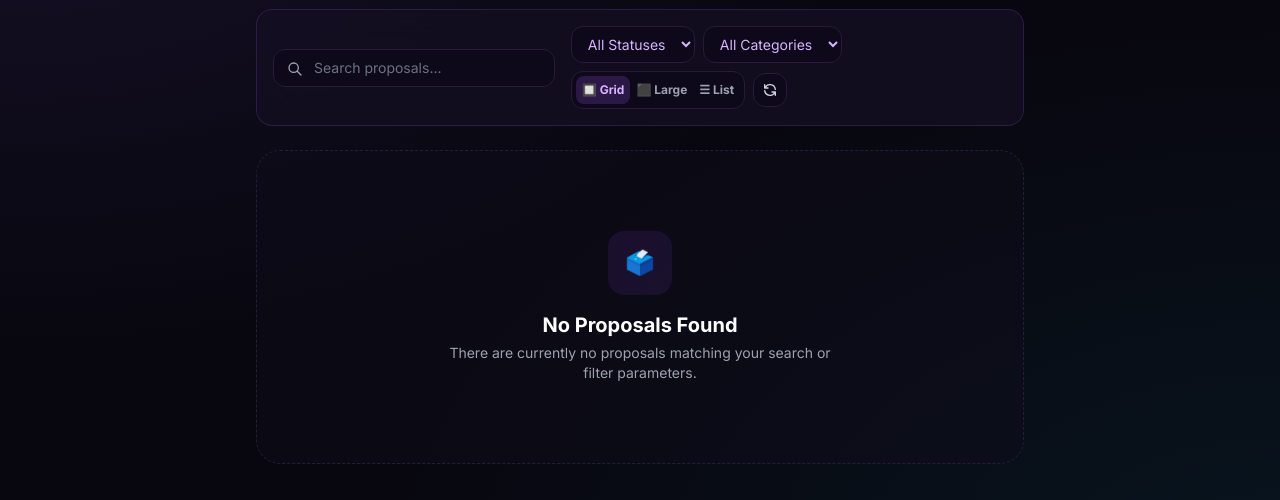
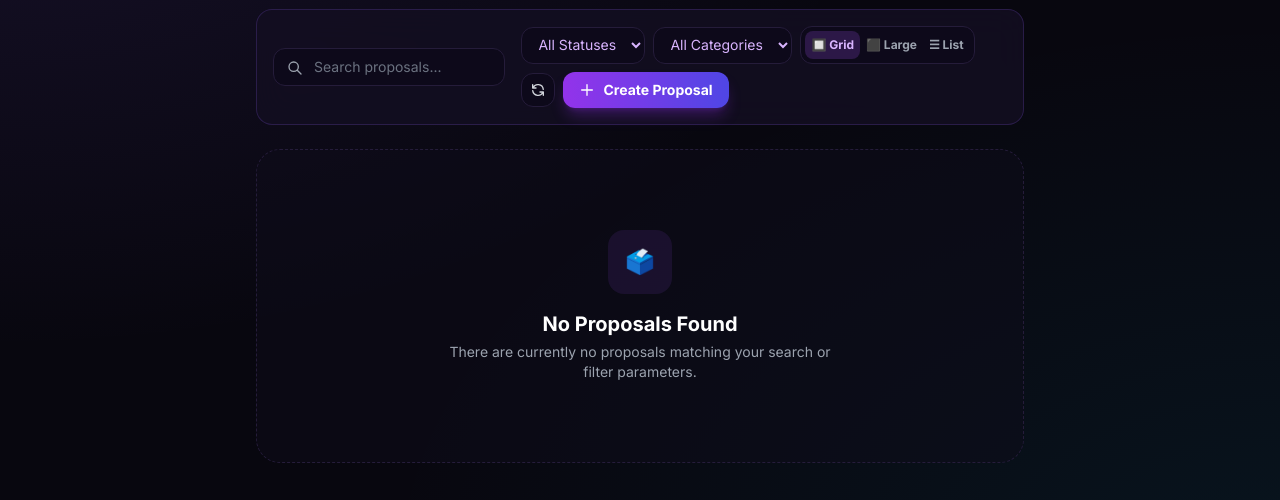
Before and after one commit to atrumin16/voting-engine, a website: page public/index.html in a window 1280 px wide. Shown: the part 215-715 px from the top of the page. Drawn offline with nearby package versions, Linux system fonts and the light colour scheme; no server answers.

Commit message:
feat: add prominent Create Proposal button to the main Proposals tab toolbar

```diff
--- a/public/app.js
+++ b/public/app.js
@@ -1744,6 +1744,18 @@ function setDurationPreset(days) {
     const future = new Date(now.getTime() + days * 86400000);
     endInput.value = new Date(future.getTime() - future.getTimezoneOffset() * 60000).toISOString().slice(0, 16);
 }
+
+// Primary Create Proposal Action Button Handler
+function handleNewProposalClick() {
+    if (!userWallet) {
+        showToast("Please connect your Phantom wallet first.", "info");
+        connectWallet();
+        return;
+    }
+    switchTab('admin');
+    switchAdminSubTab('create');
+}
+window.handleNewProposalClick = handleNewProposalClick;
 
 // Create Proposal Admin
 async function createProposalAdmin() {
--- a/public/index.html
+++ b/public/index.html
@@ -310,6 +310,12 @@
 
                     <button onclick="loadProposals()" title="Refresh Proposals" class="p-2 bg-[#0d091a] border border-[#251c3a] hover:border-purple-500 text-gray-300 hover:text-white rounded-xl transition-colors">
                         <svg class="w-4 h-4" fill="none" stroke="currentColor" viewBox="0 0 24 24"><path stroke-linecap="round" stroke-linejoin="round" stroke-width="2" d="M4 4v5h.582m15.356 2A8.001 8.001 0 004.582 9m0 0H9m11 11v-5h-.581m0 0a8.003 8.003 0 01-15.357-2m15.357 2H15"></path></svg>
+                    </button>
+
+                    <!-- Create Proposal Primary Action Button -->
+                    <button onclick="handleNewProposalClick()" class="px-4 py-2 bg-gradient-to-r from-purple-600 to-indigo-600 hover:from-purple-500 hover:to-indigo-500 text-white font-bold text-xs md:text-sm rounded-xl flex items-center gap-2 shadow-lg shadow-purple-600/30 transition-all transform hover:scale-105 active:scale-95">
+                        <svg class="w-4 h-4" fill="none" stroke="currentColor" viewBox="0 0 24 24"><path stroke-linecap="round" stroke-linejoin="round" stroke-width="2" d="M12 4v16m8-8H4"/></svg>
+                        <span>Create Proposal</span>
                     </button>
                 </div>
             </div>
@@ -1397,7 +1403,7 @@
         </div>
     </footer>
 
-    <!-- Core Application Logic (Cache-busted v2.4.0) -->
-    <script src="app.js?v=2.4.0"></script>
+    <!-- Core Application Logic (Cache-busted v2.5.0) -->
+    <script src="app.js?v=2.5.0"></script>
 </body>
 </html>
```
